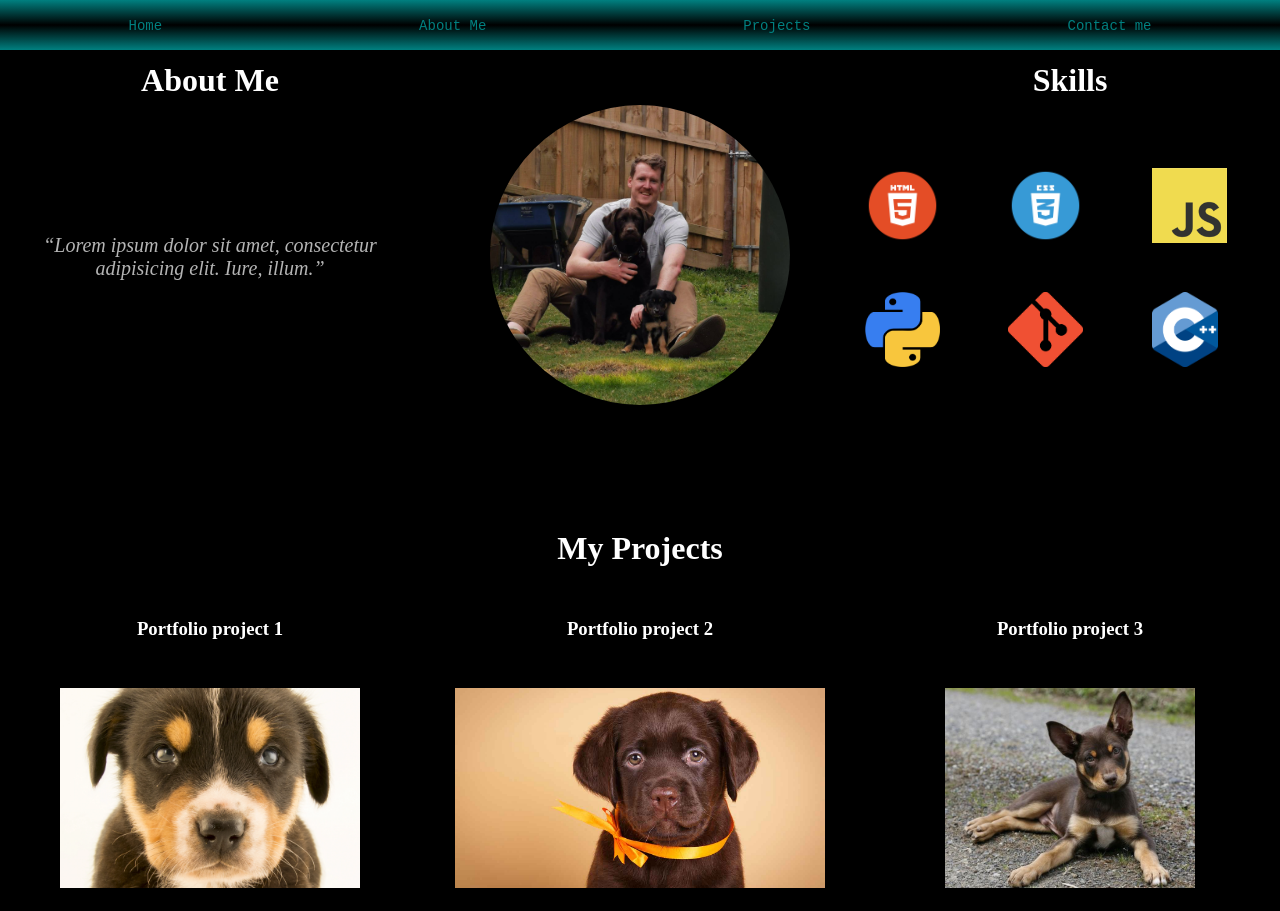
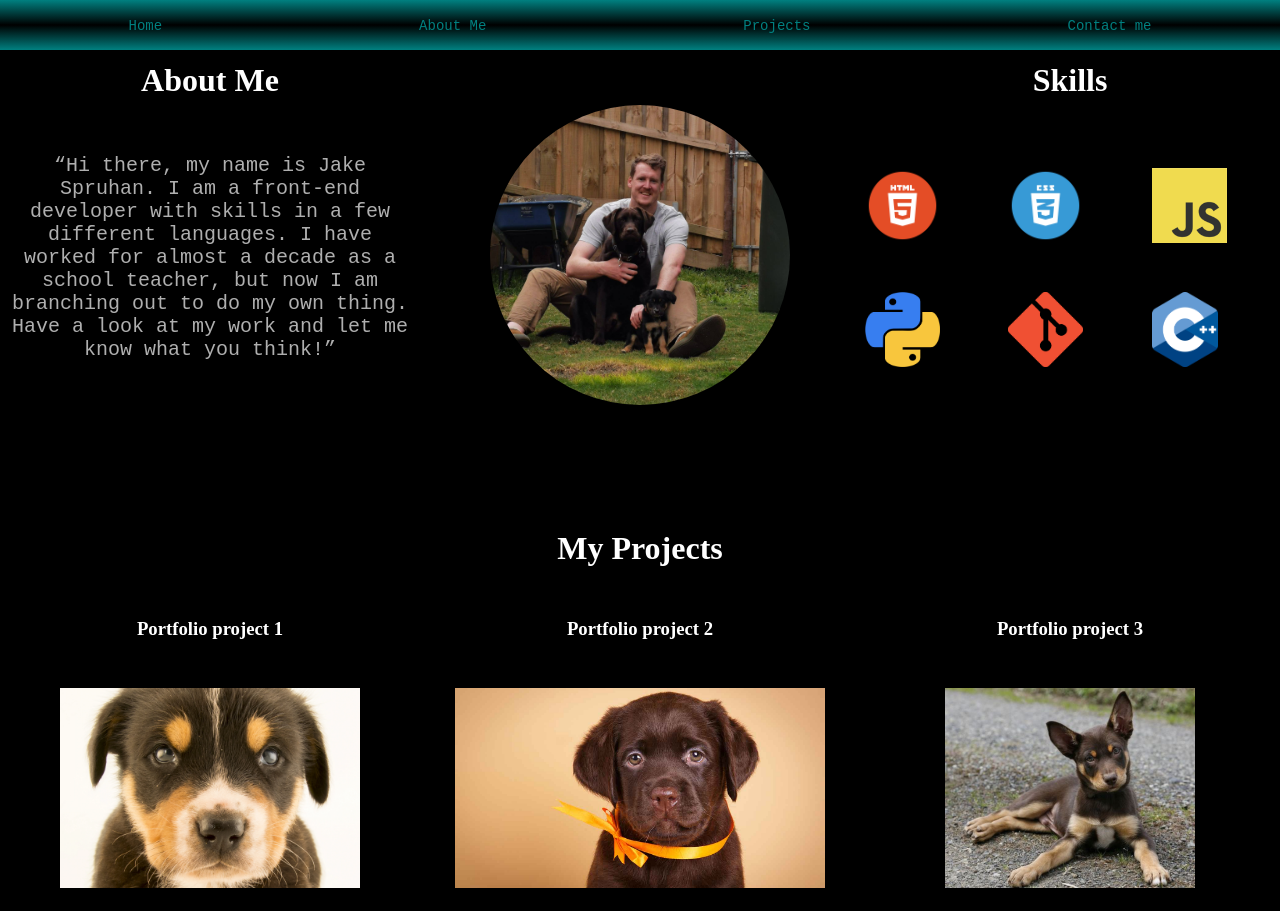
Before and after one commit to jakespruhan/lp-portfolio, a plain HTML site: page index.html in a window 1280 px wide. Shown: the top 911 px of the page. Drawn offline with Linux system fonts and the light colour scheme.

Commit message:
Restyled q tags, added about me info

```diff
--- a/index.html
+++ b/index.html
@@ -36,8 +36,11 @@
     </div>
     <div class="grid-item grid-item 4">
       <!--Put paragraph text here for about me-->
-      <q style="text-align:center; padding:10px;">Lorem ipsum dolor sit amet,
-      consectetur adipisicing elit. Iure, illum.</q>
+      <q style="text-align:center; padding:10px;">Hi there, my name is Jake
+      Spruhan. I am a front-end developer with skills in a few different
+      languages. I have worked for almost a decade as a school teacher, but now
+      I am branching out to do my own thing. Have a look at my work and let me
+      know what you think!</q>
     </div>
     <div class="grid-item grid-item 5">
       <!--Put image here-->
--- a/styles.css
+++ b/styles.css
@@ -63,8 +63,8 @@ padding-top: 30px;
 }
 q {
 font-size: 20px;
-font-style: italic;
-color: rgb(180,180,180);
+color: rgb(175,175,175);
+font-family:monospace;
 }
 .emptyspace {
   height:100px;
```
